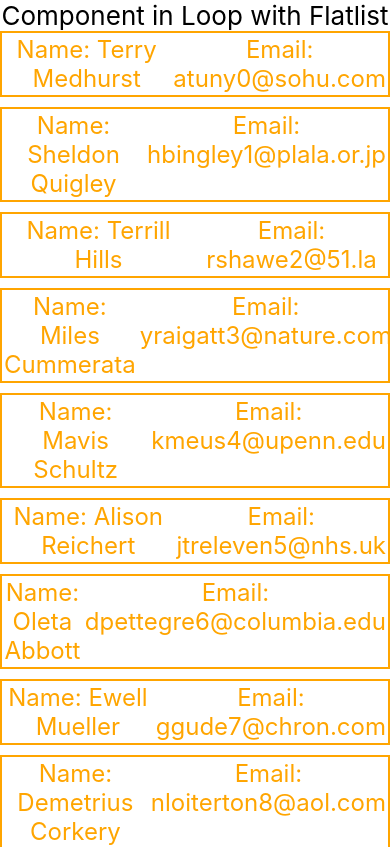
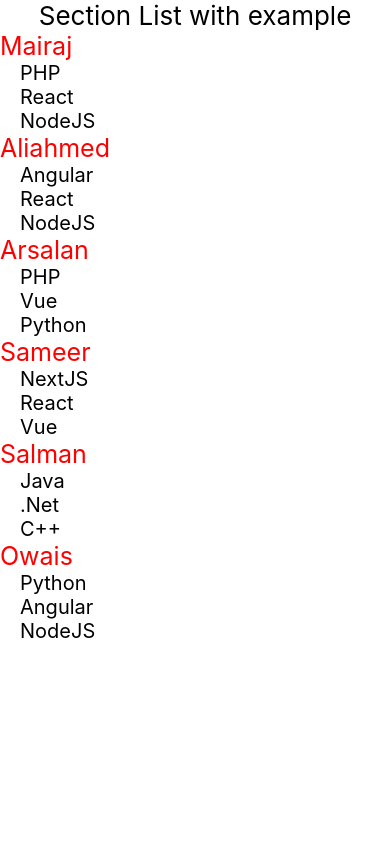
Before and after one commit to muhammadmairajj/react-native-simple-form, a React Native app: screen / in a window 390 px wide. Shown: the top 847 px of the page. Built offline with nearby package versions, Linux system fonts and the light colour scheme.

Commit message:
Section List With Example

```diff
--- a/App.js
+++ b/App.js
@@ -1,47 +1,33 @@
 import React from 'react';
-import {View, Text, FlatList, StyleSheet} from 'react-native';
-import data from './data.json';
-import UserData from './components/UserData';
+import {View, Text, StyleSheet, SectionList} from 'react-native';
 
 function App() {
+  const users = [
+    {id: 1, name: 'Mairaj', data: ['PHP', 'React', 'NodeJS']},
+    {id: 2, name: 'Aliahmed', data: ['Angular', 'React', 'NodeJS']},
+    {id: 3, name: 'Arsalan', data: ['PHP', 'Vue', 'Python']},
+    {id: 4, name: 'Sameer', data: ['NextJS', 'React', 'Vue']},
+    {id: 5, name: 'Salman', data: ['Java', '.Net', 'C++']},
+    {id: 6, name: 'Owais', data: ['Python', 'Angular', 'NodeJS']},
+  ];
+
   return (
     <View>
       <Text style={{fontSize: 26, textAlign: 'center', color: 'black'}}>
-        Component in Loop with Flatlist
+        Section List with example
       </Text>
-      <FlatList
-        data={data.users}
-        renderItem={({item}) => <UserData item={item} />}></FlatList>
+      <SectionList
+        sections={users}
+        renderItem={({item}) => (
+          <Text style={{fontSize: 20, marginLeft: 20}}>{item}</Text>
+        )}
+        renderSectionHeader={({section: {name}}) => (
+          <Text style={{fontSize: 25, color: 'red'}}>{name}</Text>
+        )}
+      />
     </View>
   );
 }
 
-// const UserData = ({item}) => {
-//   return (
-//     <View style={styles.box}>
-//       <Text style={styles.item}>
-//         Name: {`${item.firstName} ${item.lastName}`}
-//       </Text>
-//       <Text style={styles.item}>Email: {item.email}</Text>
-//     </View>
-//   );
-// };
-
-// const styles = StyleSheet.create({
-//   item: {
-//     flex: 1,
-//     fontSize: 24,
-//     margin: 2,
-//     color: 'orange',
-//     textAlign: 'center',
-//     // backgroundColor: 'green'
-//   },
-//   box: {
-//     flexDirection: 'row',
-//     borderWidth: 2,
-//     borderColor: 'orange',
-//     marginBottom: 10,
-//   },
-// });
 
 export default App;
```
